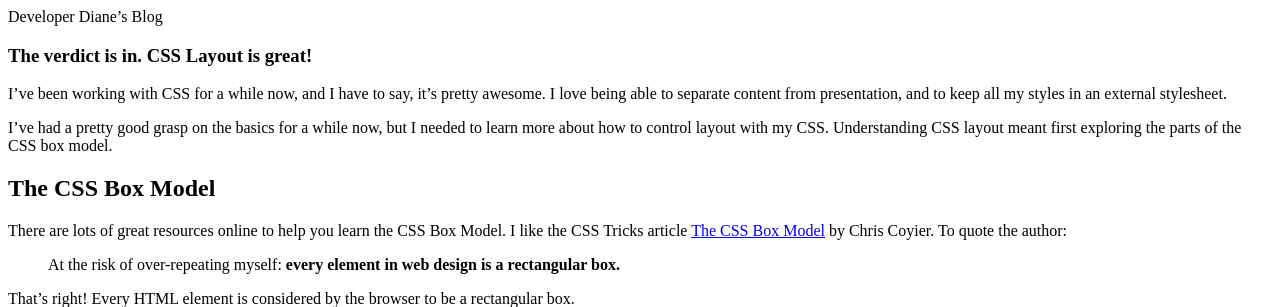
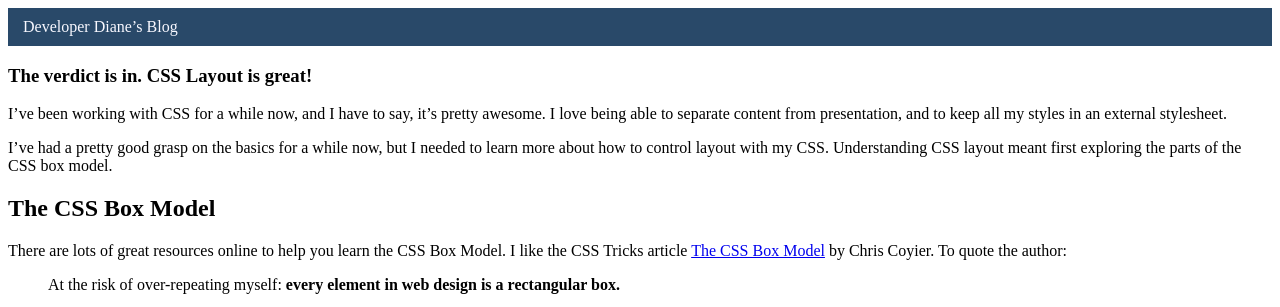
Before and after one commit to emilytrancat/CSS-Layout, a plain HTML site: page index.html in a window 1280 px wide. Shown: the top 307 px of the page. Drawn offline with Linux system fonts and the light colour scheme.

Commit message:
Changes 2
Padding

```diff
--- a/css/style.css
+++ b/css/style.css
@@ -0,0 +1,5 @@
+header {
+    background-color: #294969;
+    color: ghostwhite;
+    padding: 10px 15px;
+}
```
Also changed, not shown: index.html (+2 -0 lines).
